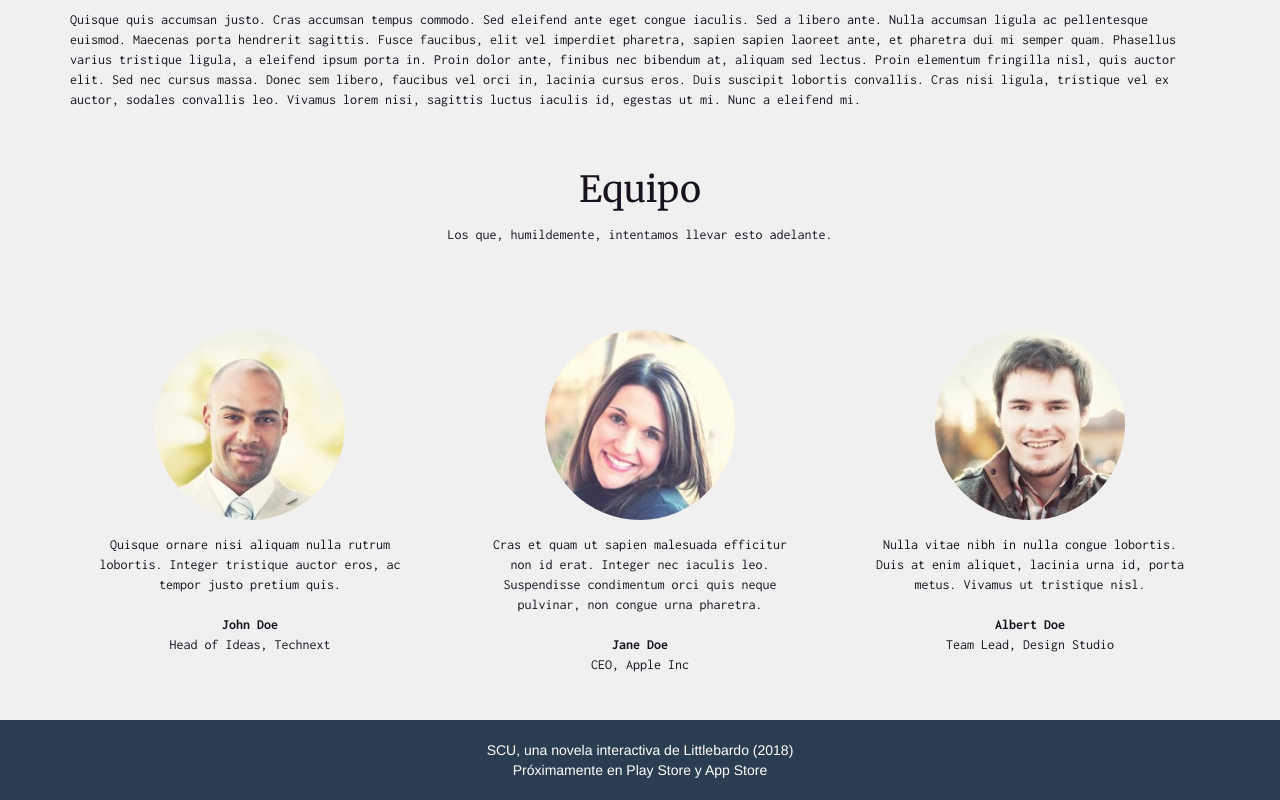
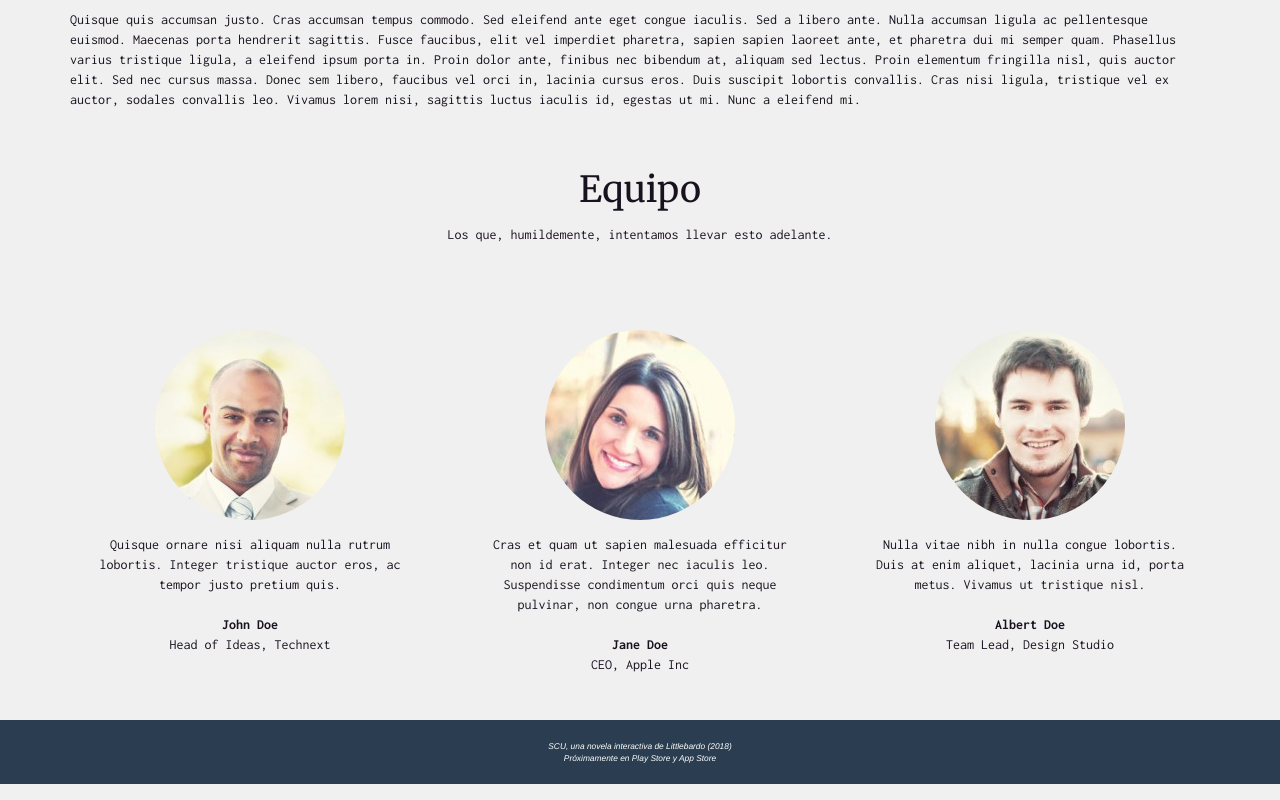
Before and after one commit to moisesvilar/scu-landing, a plain HTML site: page public/index.html in a window 1280 px wide. Shown: the part 3000-3800 px from the top of the page. Drawn offline with nearby package versions, Linux system fonts and the light colour scheme; some packages are replaced by stand-ins of ours; a script that the page names is missing.

Commit message:
Changed footer styles

```diff
--- a/public/assets/css/custom.css
+++ b/public/assets/css/custom.css
@@ -180,6 +180,11 @@ a {
     padding: 20px 0;
 }
 
+#footer {
+    font-size: 0.6em;
+    font-style: oblique;
+}
+
 @media (min-width: 300px) and (max-width: 731px) {
     .slogan {
         margin-top: 20px;
```
